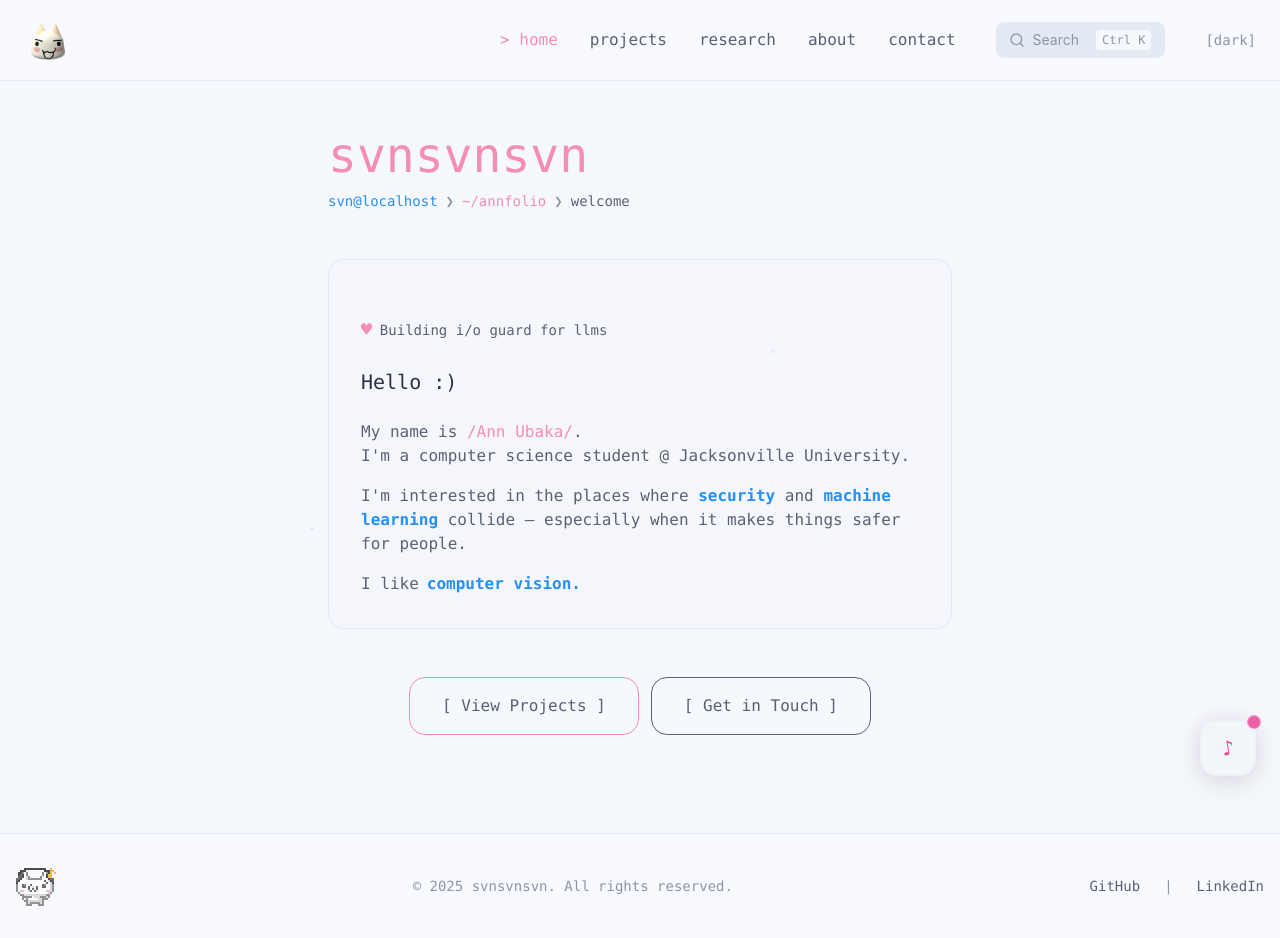
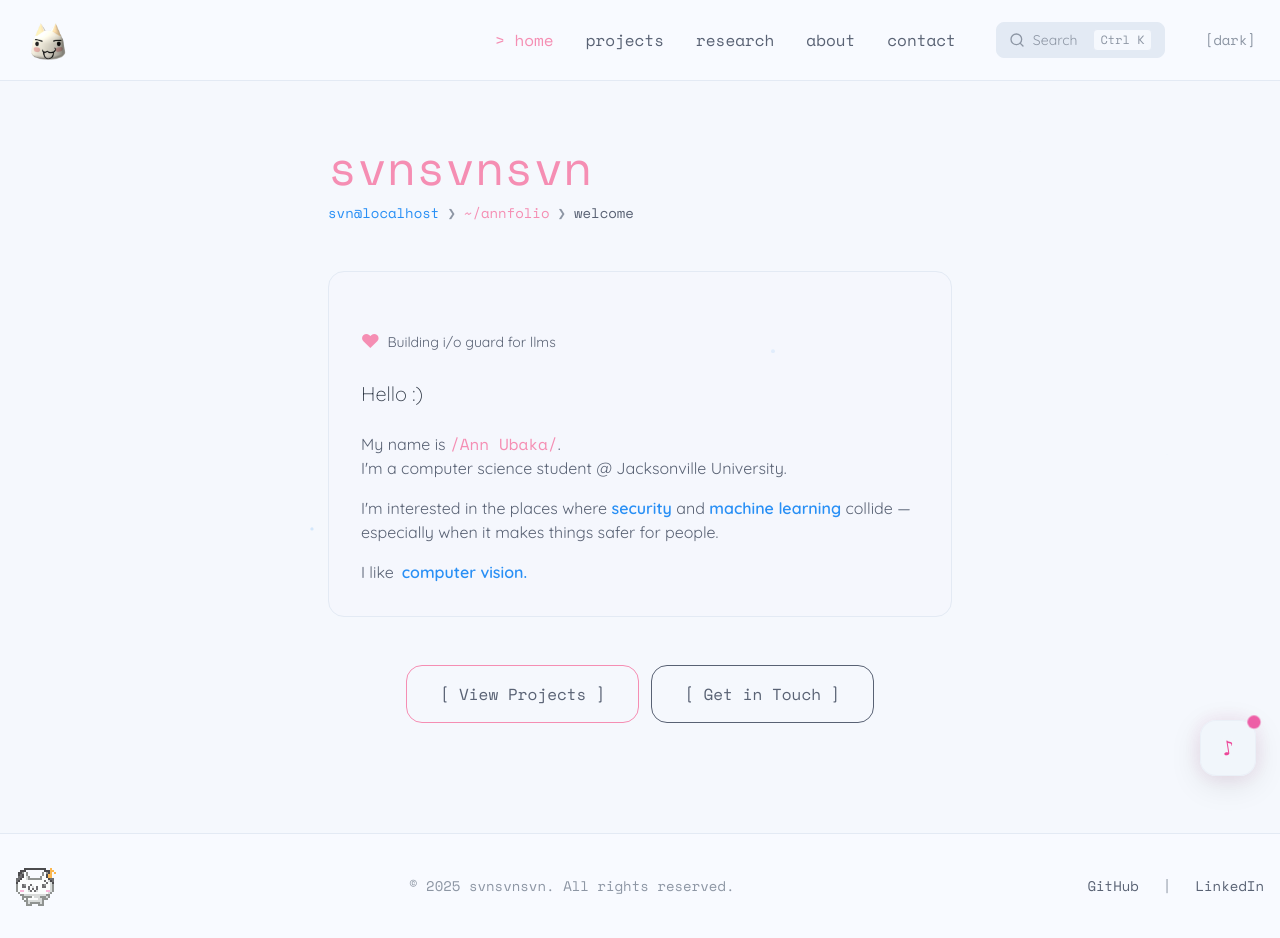
Before and after one commit to svnsvnsvn/annfolio, a React (Vite) app: page / in a window 1280 px wide. Built offline with nearby package versions, Linux system fonts and the light colour scheme.

Commit message:
font update

```diff
--- a/src/components/ProjectCard.jsx
+++ b/src/components/ProjectCard.jsx
@@ -43,7 +43,7 @@ function ProjectCard({ project, index }) {
         </div>
 
         <div className="mb-3 sm:mb-4 flex-1">
-          <p className="text-sm sm:text-base text-light-text-secondary dark:text-dark-text-secondary leading-relaxed">
+          <p className="text-sm sm:text-base text-light-text-secondary dark:text-dark-text-secondary leading-relaxed font-sans">
             {project.description}
           </p>
         </div>
--- a/src/index.css
+++ b/src/index.css
@@ -1,3 +1,5 @@
+@import url('https://fonts.googleapis.com/css2?family=Space+Mono:ital,wght@0,400;0,700;1,400;1,700&family=Quicksand:wght@300;400;500;600;700&display=swap');
+
 @tailwind base;
 @tailwind components;
 @tailwind utilities;
--- a/src/pages/Home.jsx
+++ b/src/pages/Home.jsx
@@ -161,7 +161,7 @@ function Home() {
 
         {/* Bio */}
         <motion.section
-          className="bg-light-bg/50 dark:bg-dark-surface/30 p-6 sm:p-8 rounded-2xl border border-light-hover dark:border-dark-hover space-y-4 sm:space-y-6 mb-8 sm:mb-12 text-light-text-secondary dark:text-dark-text-secondary leading-relaxed"
+          className="bg-light-bg/50 dark:bg-dark-surface/30 p-6 sm:p-8 rounded-2xl border border-light-hover dark:border-dark-hover space-y-4 sm:space-y-6 mb-8 sm:mb-12 text-light-text-secondary dark:text-dark-text-secondary leading-relaxed font-sans"
           aria-labelledby="bio-heading"
           initial={{ opacity: 0, y: 30 }}
           animate={{ opacity: 1, y: 0 }}
@@ -193,7 +193,7 @@ function Home() {
             transition={{ delay: 1.0, duration: 0.6 }}
           >
             <p>
-              My name is <span className="text-light-pink dark:text-brand-pink font-medium">/Ann Ubaka/</span>.<br />
+              My name is <span className="text-light-pink dark:text-brand-pink font-medium font-mono">/Ann Ubaka/</span>.<br />
               I'm a computer science student @ Jacksonville University.
             </p>
             <p>
--- a/tailwind.config.js
+++ b/tailwind.config.js
@@ -47,8 +47,8 @@ export default {
       },
       // Custom font family
       fontFamily: {
-        'mono': ['Menlo', 'Monaco', 'Consolas', 'Liberation Mono', 'Courier New', 'monospace'],
-        'sans': ['Inter', 'system-ui', '-apple-system', 'sans-serif'], // Optional: modern sans-serif
+        'mono': ['Space Mono', 'Menlo', 'Monaco', 'Consolas', 'Liberation Mono', 'Courier New', 'monospace'],
+        'sans': ['Quicksand', 'Inter', 'system-ui', '-apple-system', 'BlinkMacSystemFont', 'Segoe UI', 'Roboto', 'sans-serif'],
       },
 
       // Custom gradient for special elements
```
